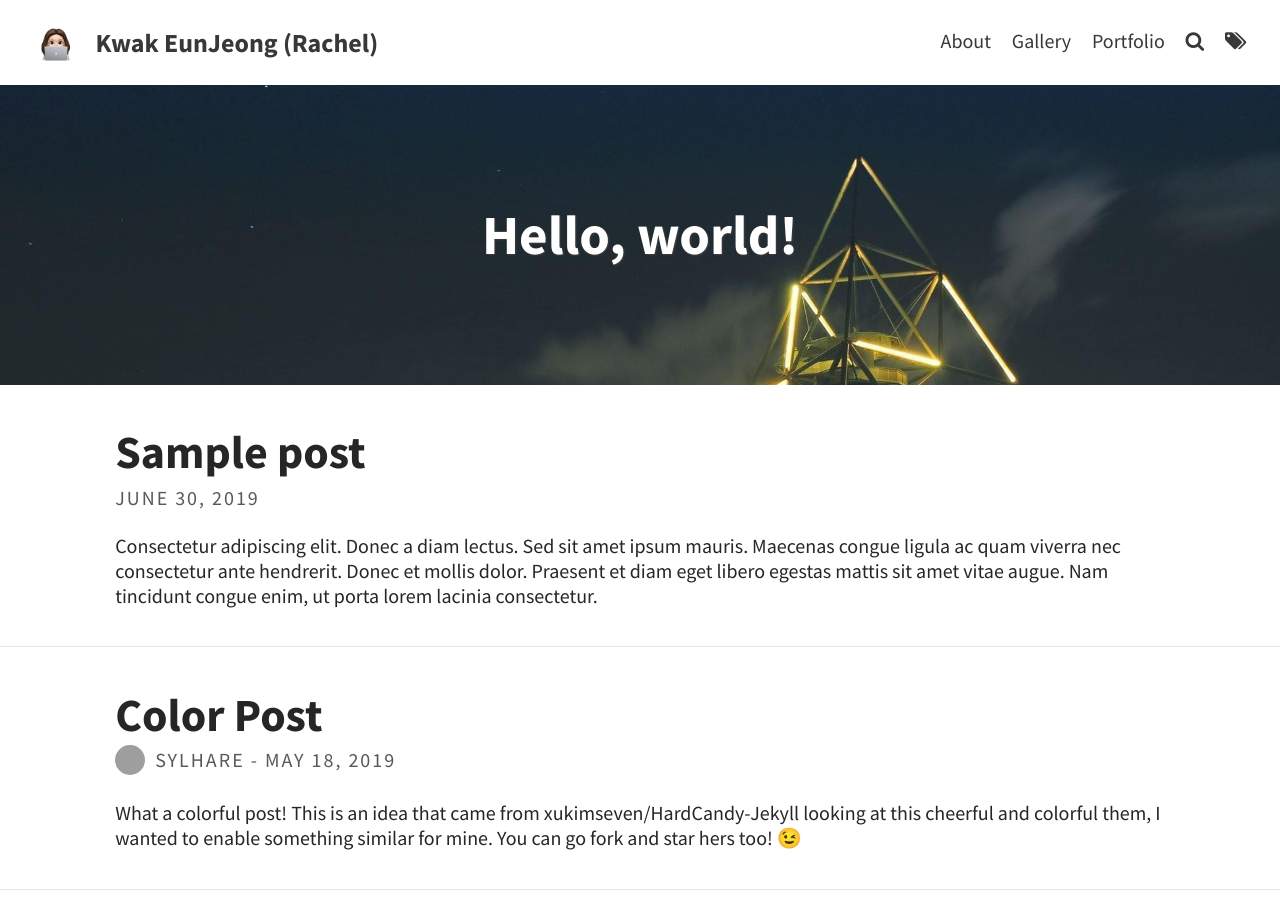
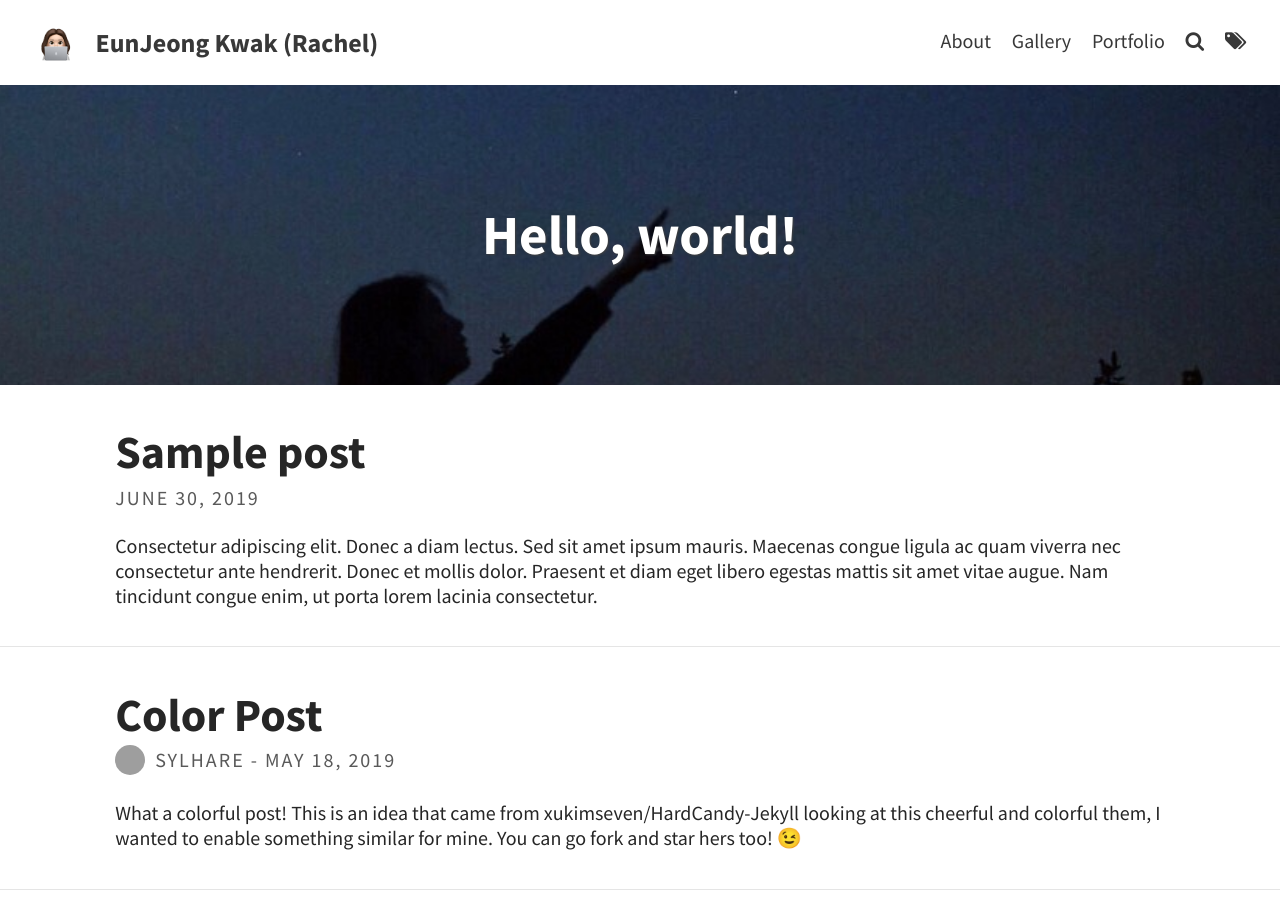
Before and after one commit to rachel-kwak/rachel-kwak.github.io, a Jekyll site: the page built from index.html, in a window 1280 px wide and 900 px high. Built offline with Jekyll 4.4.1, drawn with Linux system fonts in a browser that asks for light colours; the list of posts is cut into pages by our own code; some of the changed text lies outside the part shown; grey boxes are pictures that could not be loaded.

Commit message:
Update _config.yml

```diff
--- a/_config.yml
+++ b/_config.yml
@@ -3,16 +3,16 @@ baseurl: "/"
 url: "https://rachel-kwak.github.io"
 
 # THEME-SPECIFIC CONFIGURATION
-title: Kwak EunJeong (Rachel)                                    # site's title
+title: EunJeong Kwak (Rachel)                                    # site's title
 description: "On the way from Rookie to Developer @ NHN"      # used by search engines
 avatar: assets/img/avatar.png                         # Empty for no avatar in navbar
 favicon: assets/favicon.ico                             # Icon displayed in the tab
 
 # Header and footer text
 header_text: Hello, world!  # Change Blog header text
-header_feature_image: assets/img/pexels/triangular.jpeg
+header_feature_image: assets/img/header.jpeg
 footer_text: >
-  Powered by <a href="https://github.com/rachel-kwak">Kwak EunJeong</a> with <a href="https://github.com/sylhare/Type-on-Strap">Type on Strap</a>
+  Powered by <a href="https://github.com/rachel-kwak">EunJeong Kwak</a> with <a href="https://github.com/sylhare/Type-on-Strap">Type on Strap</a>
 
 # Blog
 excerpt: true                                           # Or "truncate" (first 250 characters), "false" to disable
```
